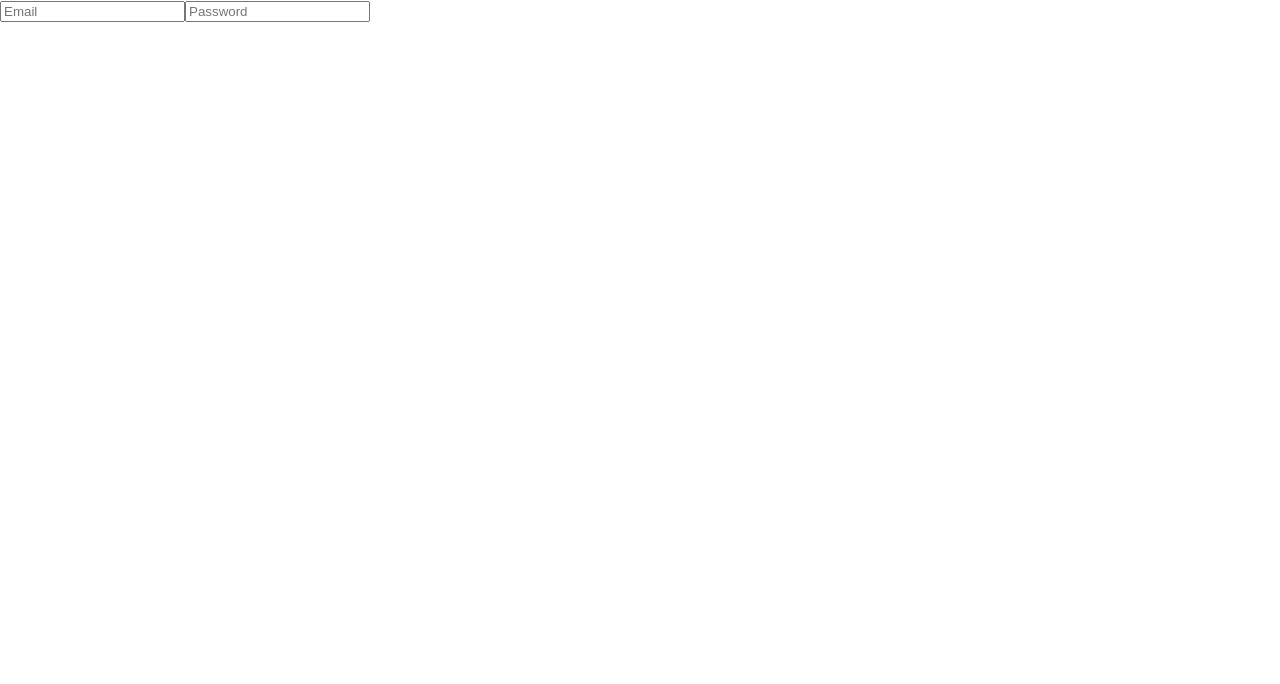
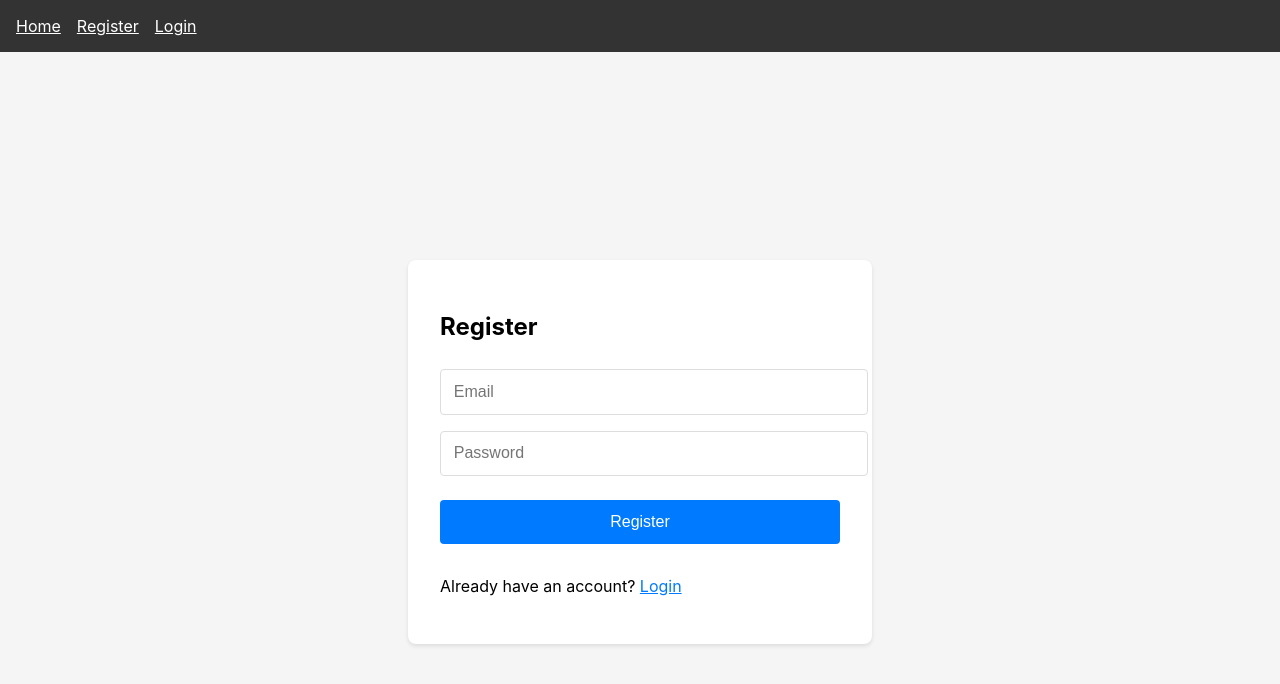
Before and after one commit to Mikonimo/campusKorner, a React (Create React App) app in the folder frontend/: page /register in a window 1280 px wide. Shown: the top 684 px of the page. Built offline with nearby package versions, Linux system fonts and the light colour scheme.

Commit message:
add navigation and styling to authentication forms

```diff
--- a/frontend/src/App.js
+++ b/frontend/src/App.js
@@ -1,16 +1,27 @@
 import React from 'react';
-import { BrowserRouter as Router, Route, Routes } from 'react-router-dom';
+import { BrowserRouter as Router, Route, Routes, Link } from 'react-router-dom';
 import Register from './components/Register';
 import Login from './components/Login';
 import ProductList from './components/ProductList';
 
 const App = () => (
   <Router>
-    <Routes>
-      <Route path="/" element={<ProductList />} />
-      <Route path='/register' element={<Register />} />
-      <Route path='/login' element={<Login />} />
-    </Routes>
+    <div>
+      <nav style={{
+        padding: '1rem',
+        backgroundColor: '#333',
+        color: 'white'
+      }}>
+        <Link to="/" style={{ color: 'white', marginRight: '1rem' }}>Home</Link>
+        <Link to="/register" style={{ color: 'white', marginRight: '1rem' }}>Register</Link>
+        <Link to="/login" style={{ color: 'white' }}>Login</Link>
+      </nav>
+      <Routes>
+        <Route path="/" element={<ProductList />} />
+        <Route path='/register' element={<Register />} />
+        <Route path='/login' element={<Login />} />
+      </Routes>
+    </div>
   </Router>
 );
 
--- a/frontend/src/components/Register.js
+++ b/frontend/src/components/Register.js
@@ -1,9 +1,11 @@
 import React, { useState } from 'react';
 import axios from 'axios';
+import { useNavigate } from 'react-router-dom';
 
 const Register = () => {
     const [email, setEmail] = useState('');
     const [password, setPassword] = useState('');
+    const navigate = useNavigate();
 
     const handleRegister = async (e) => {
         e.preventDefault();
@@ -16,12 +18,29 @@ const Register = () => {
     };
 
     return (
-        <form onSubmit={handleRegister}>
-            <input type="email" value={email} onChange={(e) =>
-                setEmail(e.target.value)} placeholder="Email" required />
-            <input type="password" value={password} onChange={(e) =>
-                setPassword(e.target.value)} placeholder="Password" required />
-        </form>
+        <div className="auth-container">
+            <form onSubmit={handleRegister} className="auth-form">
+                <h2>Register</h2>
+                <input
+                    type="email"
+                    value={email}
+                    onChange={(e) => setEmail(e.target.value)}
+                    placeholder="Email"
+                    required
+                    className="auth-input"
+                />
+                <input
+                    type="password"
+                    value={password}
+                    onChange={(e) => setPassword(e.target.value)}
+                    placeholder="Password"
+                    required
+                    className="auth-input"
+                />
+                <button type="submit" className="auth-button">Register</button>
+                <p>Already have an account? <span onClick={() => navigate('/login')} className="auth-link">Login</span></p>
+            </form>
+        </div>
     );
 };
 
--- a/frontend/src/index.css
+++ b/frontend/src/index.css
@@ -11,3 +11,51 @@ code {
   font-family: source-code-pro, Menlo, Monaco, Consolas, 'Courier New',
     monospace;
 }
+
+.auth-container {
+    display: flex;
+    justify-content: center;
+    align-items: center;
+    height: 100vh;
+    background-color: #f5f5f5;
+}
+
+.auth-form {
+    background: white;
+    padding: 2rem;
+    border-radius: 8px;
+    box-shadow: 0 2px 4px rgba(0, 0, 0, 0.1);
+    width: 100%;
+    max-width: 400px;
+}
+
+.auth-input {
+    width: 100%;
+    padding: 0.8rem;
+    margin: 0.5rem 0;
+    border: 1px solid #ddd;
+    border-radius: 4px;
+    font-size: 1rem;
+}
+
+.auth-button {
+    width: 100%;
+    padding: 0.8rem;
+    margin: 1rem 0;
+    background-color: #007bff;
+    color: white;
+    border: none;
+    border-radius: 4px;
+    cursor: pointer;
+    font-size: 1rem;
+}
+
+.auth-button:hover {
+    background-color: #0056b3;
+}
+
+.auth-link {
+    color: #007bff;
+    cursor: pointer;
+    text-decoration: underline;
+}
```
